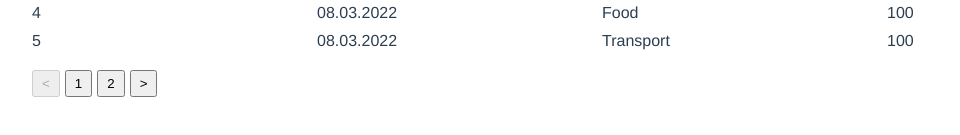
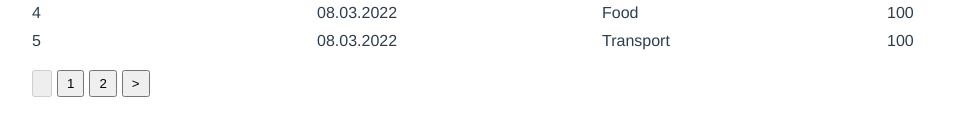
Before and after one commit to Infrant/vue-hw2, a Vue app: page / in a window 1280 px wide. Shown: the part 357-492 px from the top of the page, without its empty margins (38-998 px from the left). Built offline with nearby package versions, Linux system fonts and the light colour scheme.

Commit message:
refactor

```diff
--- a/src/components/TablePaginator.vue
+++ b/src/components/TablePaginator.vue
@@ -5,7 +5,6 @@
         @click="setPageByArrow('-')"
         :disabled="currentPage == '1'"
     >
-      &lt;
     </button>
     <button
         v-for="page in getTotalPagesCount"
```
